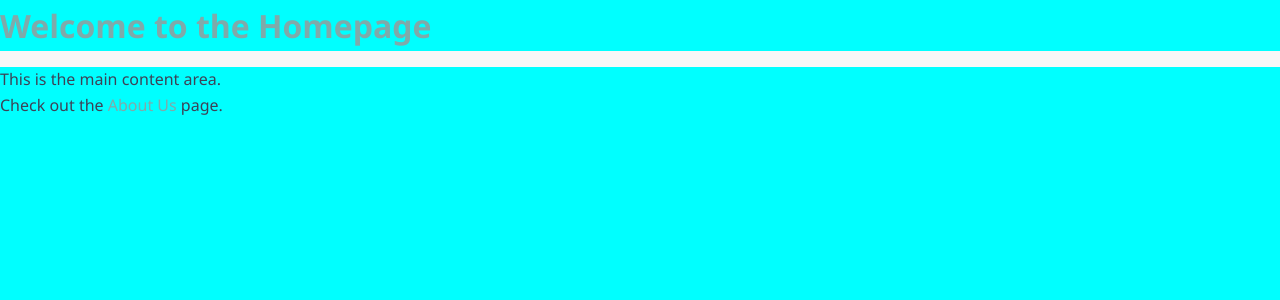
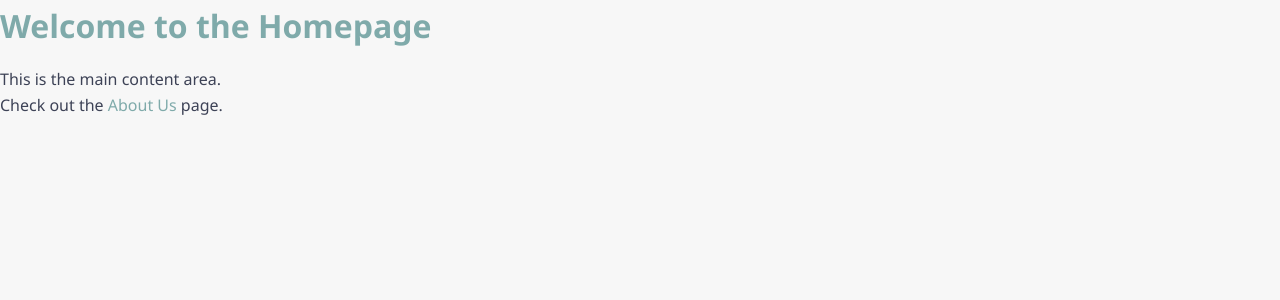
Before and after one commit to JoeOrtiz1995/therapist-site, a Django app: page / in a window 1280 px wide. Shown: the top 300 px of the page. Run offline with Django 5.2, Linux system fonts and the light colour scheme.

Commit message:
tested styles are working

```diff
--- a/BeauticianSite/static/css/style.css
+++ b/BeauticianSite/static/css/style.css
@@ -1,7 +1,3 @@
-* {
-    background-color: aqua;
-}
-
 /* === GLOBAL RESET === */
 * {
   margin: 0;
```
